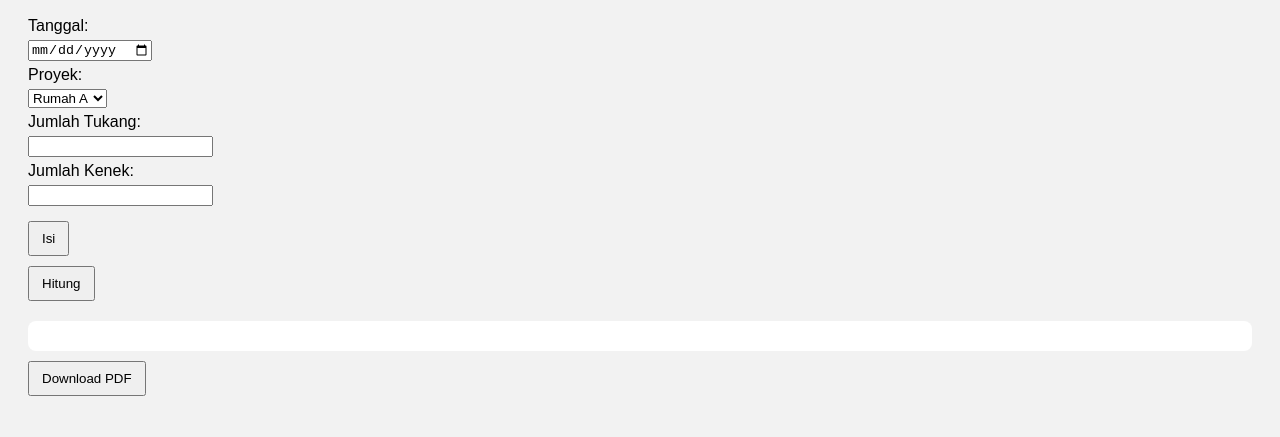
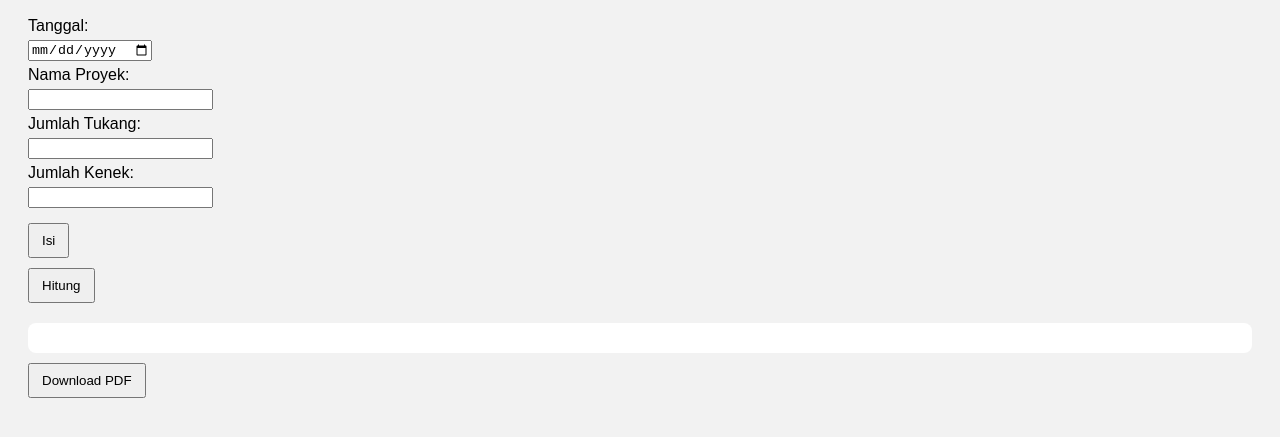
Before and after one commit to RazkaFaltasyah/Program-Hitung-Gaji, a plain HTML site: page index.html in a window 1280 px wide. Shown: the part 79-516 px from the top of the page. Drawn offline with nearby package versions, Linux system fonts and the light colour scheme.

Commit message:
Update index.html

```diff
--- a/index.html
+++ b/index.html
@@ -21,12 +21,8 @@
   <input type="date" id="tanggal" required>
 </label>
 
-<label>Proyek:
-  <select id="proyek">
-    <option value="Rumah A">Rumah A</option>
-    <option value="Rumah B">Rumah B</option>
-    <option value="Rumah C">Rumah C</option>
-  </select>
+<label>Nama Proyek:
+  <input type="text" id="proyek" required>
 </label>
 
 <label>Jumlah Tukang:
@@ -54,7 +50,6 @@
   let hasilText = "";
 
   function buatFormTukangDanKenek() {
-    // Tukang
     const jumlahTukang = parseInt(document.getElementById('jumlahTukang').value) || 0;
     const tukangContainer = document.getElementById('formTukangContainer');
     tukangContainer.innerHTML = '';
@@ -72,7 +67,7 @@
       `;
       tukangContainer.appendChild(div);
     }
-    // Kenek
+
     const jumlahKenek = parseInt(document.getElementById('jumlahKenek').value) || 0;
     const kenekContainer = document.getElementById('formKenekContainer');
     kenekContainer.innerHTML = '';
@@ -104,12 +99,11 @@
     hasilText += `Jumlah Tukang: ${jumlahTukang}\n`;
     hasilText += `Jumlah Kenek: ${jumlahKenek}\n\n`;
 
-    let total = 0;
     hasilText += `No. | Nama              | Hari | Gaji (Rp)   | Keterangan\n`;
     hasilText += `----|-------------------|------|-------------|-----------\n`;
 
+    let total = 0;
     let no = 1;
-    // Tukang
     for (let i = 1; i <= jumlahTukang; i++) {
       const nama = document.getElementById(`namaTukang${i}`).value;
       const hari = parseFloat(document.getElementById(`hariTukang${i}`).value);
@@ -118,7 +112,7 @@
       hasilText += `${no.toString().padEnd(4)}| ${nama.padEnd(18)}| ${hari.toString().padEnd(5)}| Rp ${gaji.toLocaleString('id-ID').padEnd(11)}| Tukang\n`;
       no++;
     }
-    // Kenek
+
     for (let i = 1; i <= jumlahKenek; i++) {
       const nama = document.getElementById(`namaKenek${i}`).value;
       const hari = parseFloat(document.getElementById(`hariKenek${i}`).value);
@@ -141,13 +135,11 @@
     const { jsPDF } = window.jspdf;
     const doc = new jsPDF();
 
-    // Ambil data dari form
     const tanggal = document.getElementById('tanggal').value;
     const proyek = document.getElementById('proyek').value;
     const jumlahTukang = parseInt(document.getElementById('jumlahTukang').value) || 0;
     const jumlahKenek = parseInt(document.getElementById('jumlahKenek').value) || 0;
 
-    // Header
     doc.setFontSize(14);
     doc.text("LAPORAN GAJI TUKANG & KENEK", 14, 15);
     doc.setFontSize(11);
@@ -156,42 +148,27 @@
     doc.text(`Jumlah Tukang: ${jumlahTukang}`, 14, 39);
     doc.text(`Jumlah Kenek: ${jumlahKenek}`, 14, 46);
 
-    // Data tabel
     const tableData = [];
     let total = 0;
     let no = 1;
-    // Tukang
     for (let i = 1; i <= jumlahTukang; i++) {
       const nama = document.getElementById(`namaTukang${i}`).value;
       const hari = parseFloat(document.getElementById(`hariTukang${i}`).value);
       const gaji = hari * gajiPerHariTukang;
       total += gaji;
-      tableData.push([
-        no,
-        nama,
-        hari,
-        "Rp " + gaji.toLocaleString('id-ID'),
-        "Tukang"
-      ]);
+      tableData.push([no, nama, hari, "Rp " + gaji.toLocaleString('id-ID'), "Tukang"]);
       no++;
     }
-    // Kenek
+
     for (let i = 1; i <= jumlahKenek; i++) {
       const nama = document.getElementById(`namaKenek${i}`).value;
       const hari = parseFloat(document.getElementById(`hariKenek${i}`).value);
       const gaji = hari * gajiPerHariKenek;
       total += gaji;
-      tableData.push([
-        no,
-        nama,
-        hari,
-        "Rp " + gaji.toLocaleString('id-ID'),
-        "Kenek"
-      ]);
+      tableData.push([no, nama, hari, "Rp " + gaji.toLocaleString('id-ID'), "Kenek"]);
       no++;
     }
 
-    // Tabel
     doc.autoTable({
       head: [['No.', 'Nama', 'Hari Kerja', 'Gaji (Rp)', 'Keterangan']],
       body: tableData,
@@ -199,12 +176,10 @@
       styles: { font: "courier", fontSize: 11 }
     });
 
-    // Total
     const finalY = doc.lastAutoTable.finalY || 55;
     doc.setFontSize(12);
     doc.text(`TOTAL GAJI: Rp ${total.toLocaleString('id-ID')}`, 14, finalY + 10);
 
-    // Format tanggal ke ddmmyyyy
     let fileTanggal = "tanpa-tanggal";
     if (tanggal) {
       const [yyyy, mm, dd] = tanggal.split("-");
```
